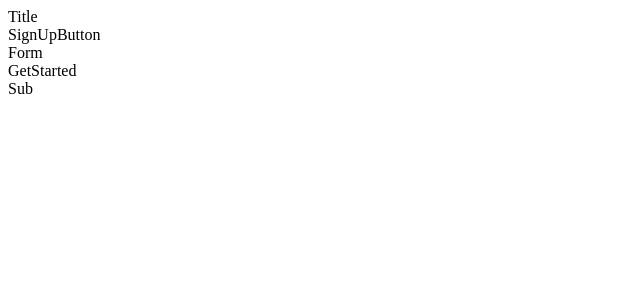
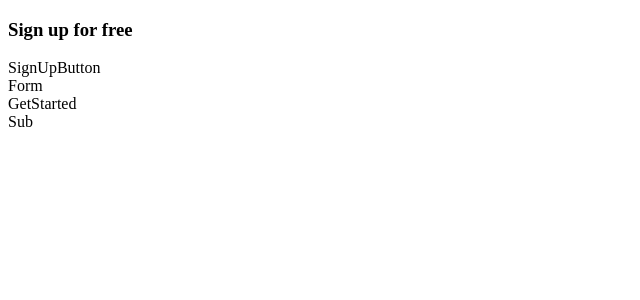
Before and after one commit to eobcre/sign-up-form, a React (Vite) app: page / in a window 1280 px wide. Shown: the top 300 px of the page, without its empty margins (0-640 px from the left). Built offline with nearby package versions, Linux system fonts and the light colour scheme.

Commit message:
created title

```diff
--- a/src/components/Title.tsx
+++ b/src/components/Title.tsx
@@ -1,5 +1,9 @@
 const Title = () => {
-  return <div>Title</div>;
+  return (
+    <div>
+      <h3>Sign up for free</h3>
+    </div>
+  );
 };
 
 export default Title;
```
